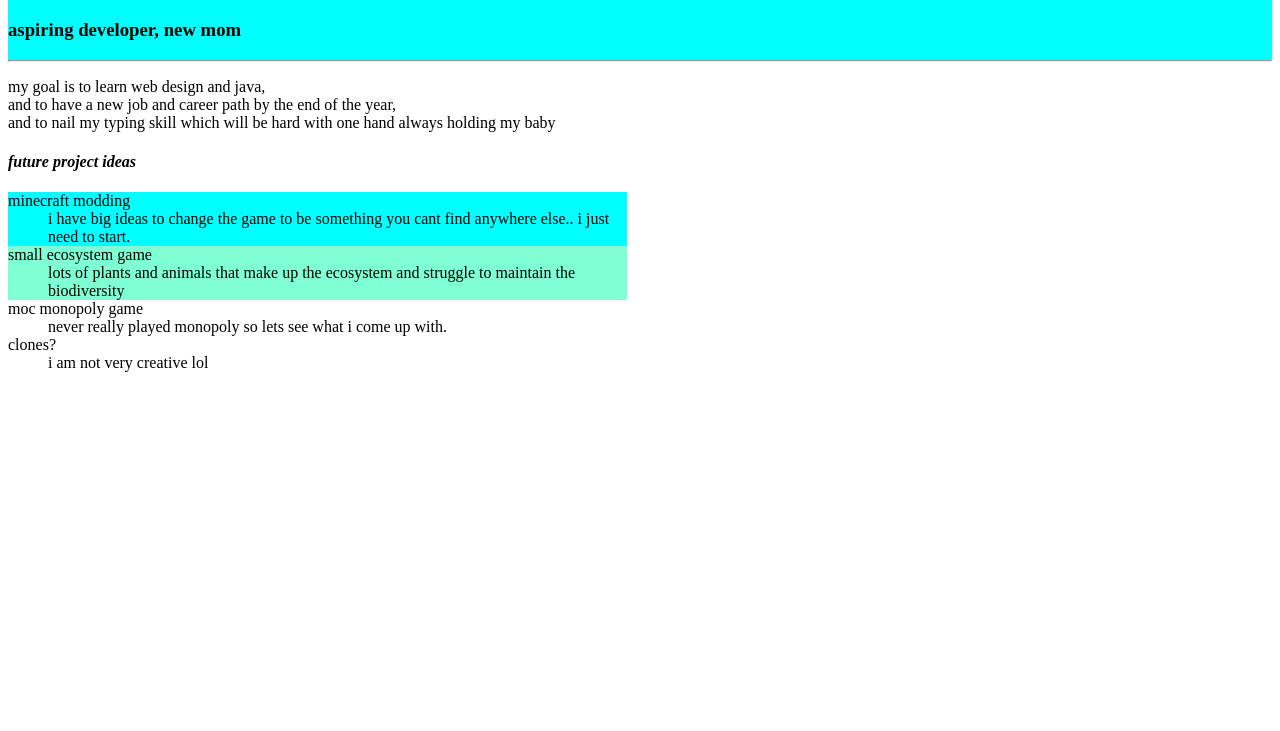
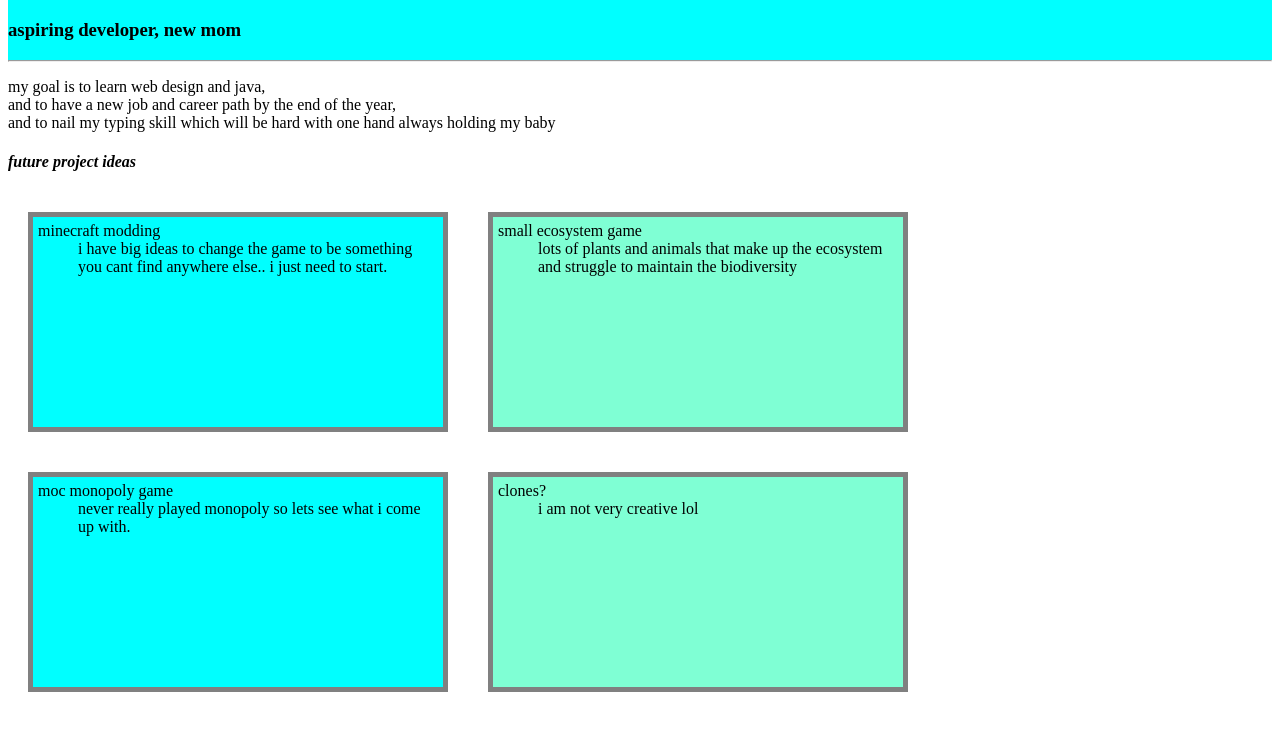
Before and after one commit to 00windhound/windhound-web, a plain HTML site: page index.html in a window 1280 px wide. Shown: the part 61-792 px from the top of the page. Drawn offline with Linux system fonts and the light colour scheme.

Commit message:
styled the boxes

```diff
--- a/index.html
+++ b/index.html
@@ -16,14 +16,14 @@
 <p>my goal is to learn web design and java, <br>and to have a new job and career path by the end of the year,<br>and to nail my typing skill which will be hard with one hand always holding my baby</p>
 <h4><i>future project ideas</i></h4>
 <dl>
-<div id="minecraft"><dt>minecraft modding</dt>
+<div class = "ideas"; id="minecraft"><dt>minecraft modding</dt>
 <dd>i have big ideas to change the game to be something you cant find anywhere else.. i just need to start.</dd></div>
-<div id="eco"><dt>small ecosystem game</dt>
+<div class="ideas"; id="eco"><dt>small ecosystem game</dt>
 <dd>lots of plants and animals that make up the ecosystem and struggle to maintain the biodiversity </dd></div>
-<dt>moc monopoly game</dt>
-<dd>never really played monopoly so lets see what i come up with.</dd>
-<dt>clones?</dt>
-<dd>i am not very creative lol</dd>
+<div class= "ideas"; id="monopoly"><dt>moc monopoly game</dt>
+<dd>never really played monopoly so lets see what i come up with.</dd></div>
+<div class= "ideas" id="clone" ><dt>clones?</dt>
+<dd>i am not very creative lol</dd></div>
 
 </dl>
 <!--end of project ideas-->
@@ -32,5 +32,4 @@
 
     </footer>
 </body>
-<!--mannatee-->
 </html>
--- a/style.css
+++ b/style.css
@@ -1,12 +1,25 @@
 header{
     background-color: aqua;
 }
+.ideas{
+    width: 400px;
+    height: 200px;
+    border: 5px solid grey;
+    padding: 5px;
+    float:left;
+    margin: 20px;
+}
+
 #minecraft{
     background-color: aqua;
-width:49%;
 
 }
 #eco{
-    background-color:aquamarine;
-    width: 49%;
+    background-color: aquamarine;
 }
+#monopoly{
+    background-color: aqua;
+}
+#clone{
+background-color: aquamarine;
+}
```
